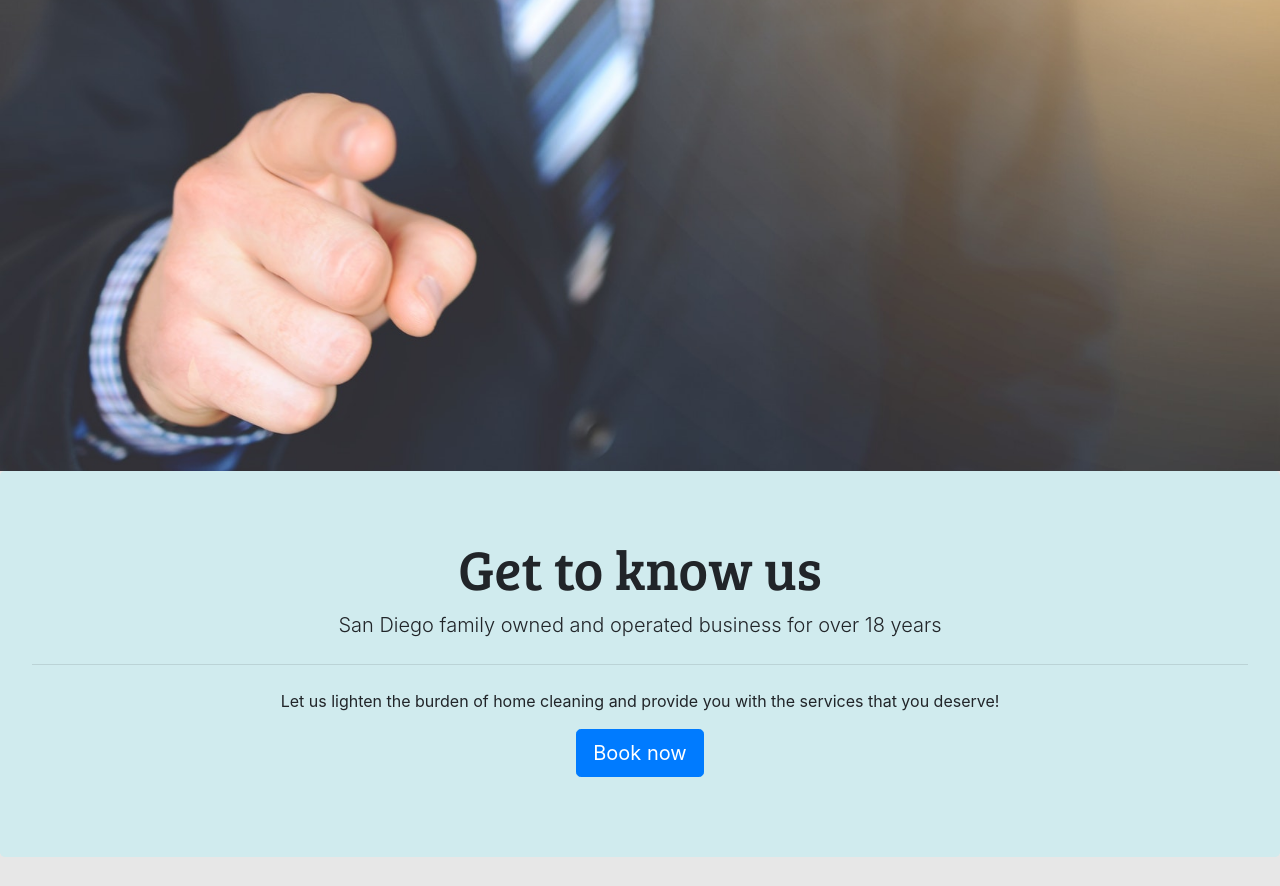
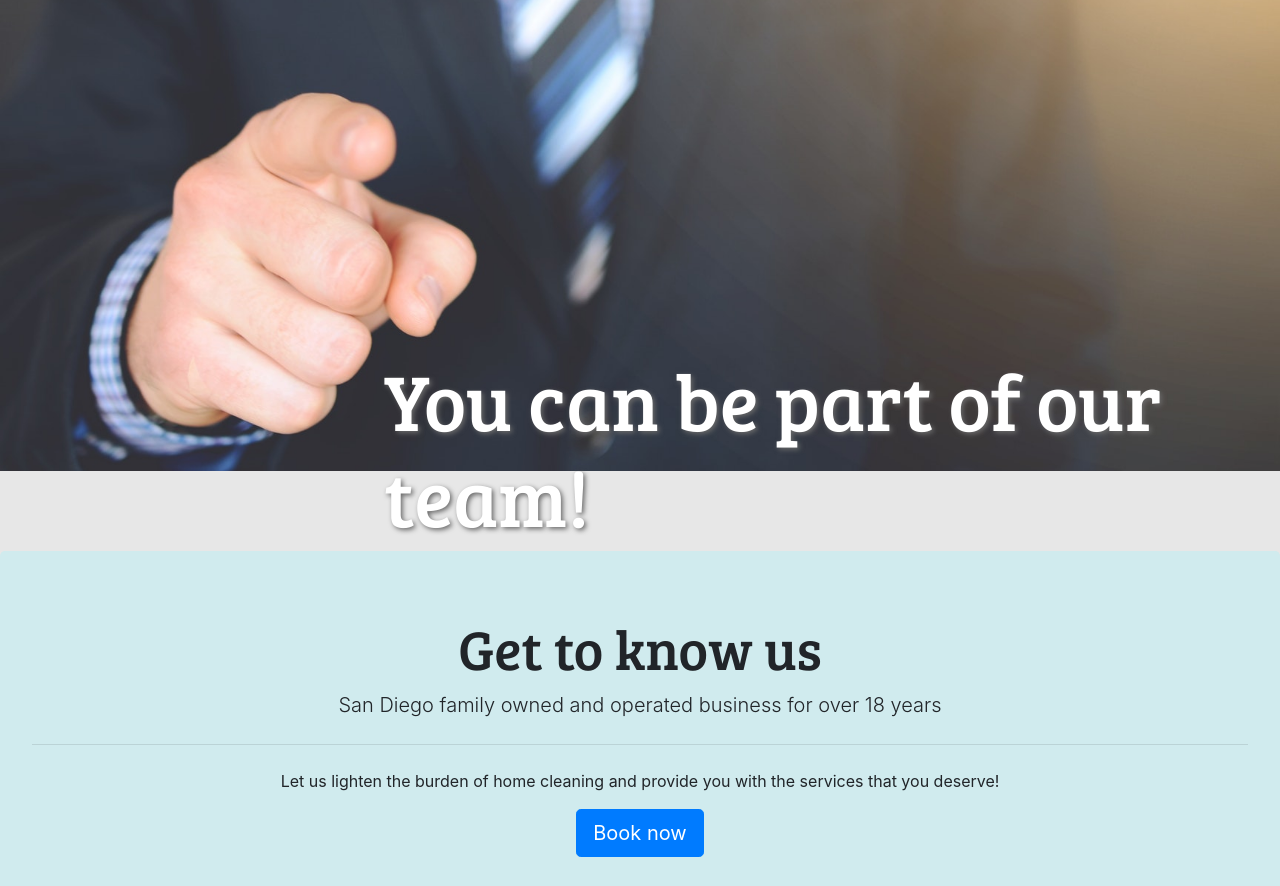
Before and after one commit to DustinScott/maidinamerica, a PHP site: page /careers.php in a window 1280 px wide. Shown: the part 61-947 px from the top of the page. Run offline with PHP 8.4, Linux system fonts and the light colour scheme; some libraries are stand-ins or nearby versions; some web fonts are replaced.

Commit message:
basic update

```diff
--- a/careers.php
+++ b/careers.php
@@ -30,8 +30,9 @@
 
 <!--CONTENT-->
 <img src="assets/img/career.png" alt="" style="height: auto; width: 100%; max-height: 70vh; background-repeat: no-repeat; ">
+<h1 class="d-none d-lg-block" style="font-family:'Bree Serif', serif;font-size: 80px; color: white; text-shadow: 2px 2px 5px dimgray; margin-top: -15vh; margin-left: 30%; ">You can be part of our team!</h1>
 
-<div class="jumbotron" style="background-color: #d0ebee;">
+<div class="jumbotron" style="background-color: #d0ebee; padding-top: 5%;">
     <h1 class="display-4 text-center" style="font-family:'Bree Serif', serif;">Get to know us</h1>
     <p class="lead text-center">San Diego family owned and operated business for over 18 years</p>
     <hr class="my-4">
```
